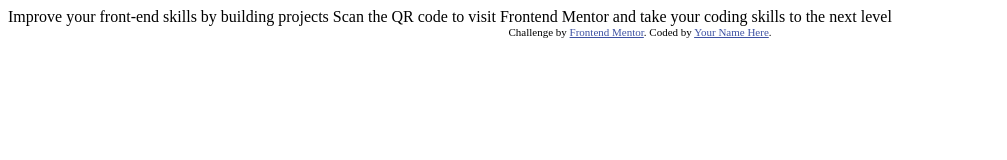
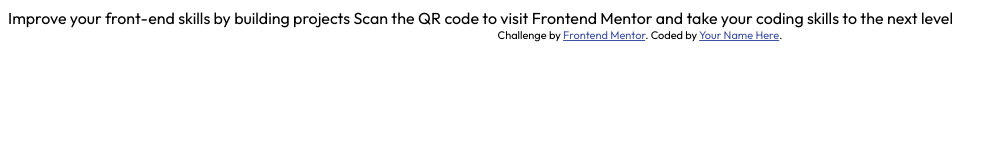
Before and after one commit to ljllanosl/frontend-mentor-qr-code, a plain HTML site: page index.html in a window 1280 px wide. Shown: the whole page, without its empty margins (0-1007 px from the left). Drawn offline with Linux system fonts and the light colour scheme.

Commit message:
added outfit font

```diff
--- a/index.html
+++ b/index.html
@@ -1,19 +1,21 @@
 <!DOCTYPE html>
 <html lang="en">
+
 <head>
   <meta charset="UTF-8">
-  <meta name="viewport" content="width=device-width, initial-scale=1.0"> <!-- displays site properly based on user's device -->
+  <meta name="viewport" content="width=device-width, initial-scale=1.0">
+  <!-- displays site properly based on user's device -->
 
   <link rel="icon" type="image/png" sizes="32x32" href="./images/favicon-32x32.png">
+  <link rel="preconnect" href="https://fonts.googleapis.com">
+  <link rel="preconnect" href="https://fonts.gstatic.com" crossorigin>
+  <link href="https://fonts.googleapis.com/css2?family=Outfit:wght@400;700&display=swap" rel="stylesheet">
+  <link rel="stylesheet" href="./styles.css">
 
   <title>Frontend Mentor | QR code component</title>
 
-  <!-- Feel free to remove these styles or customise in your own stylesheet 👍 -->
-  <style>
-    .attribution { font-size: 11px; text-align: center; }
-    .attribution a { color: hsl(228, 45%, 44%); }
-  </style>
 </head>
+
 <body>
 
   Improve your front-end skills by building projects
@@ -25,4 +27,5 @@
     Coded by <a href="#">Your Name Here</a>.
   </div>
 </body>
+
 </html>
--- /dev/null
+++ b/styles.css
@@ -0,0 +1,18 @@
+:root {
+  margin: 0;
+  padding: 0;
+  box-sizing: border-box;
+}
+
+body {
+  font-family: 'Outfit', sans-serif;
+}
+
+.attribution {
+  font-size: 11px;
+  text-align: center;
+}
+
+.attribution a {
+  color: hsl(228, 45%, 44%);
+}
```
